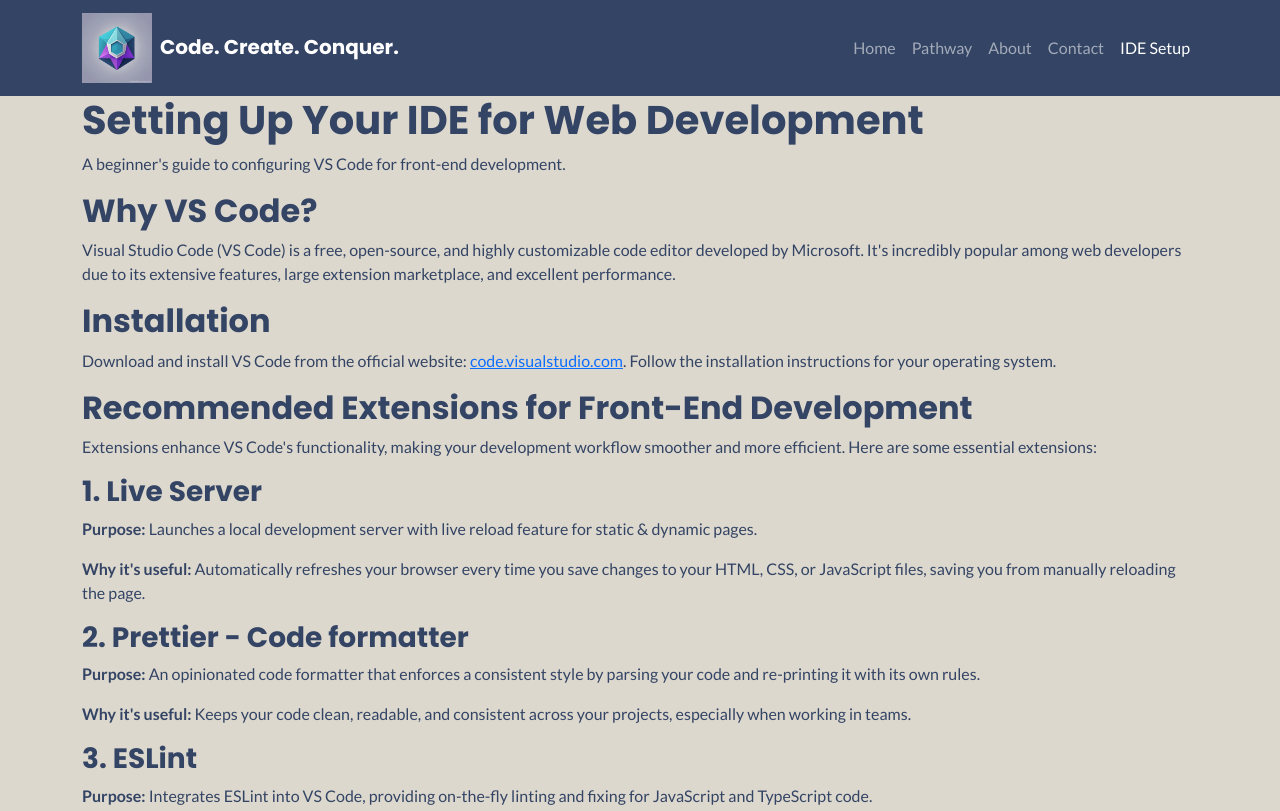
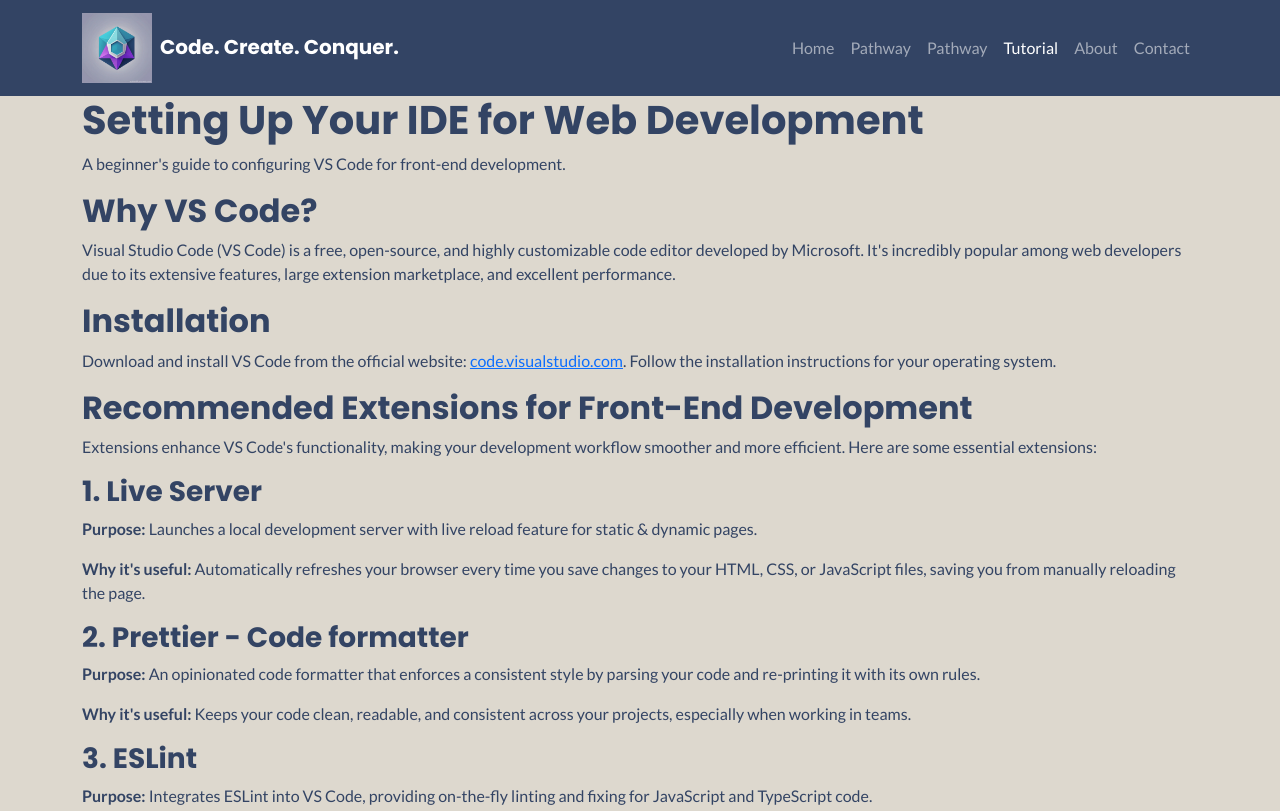
Before and after one commit to DanielTso/learn-web-dev, a plain HTML site: page tutorial.html in a window 1280 px wide. Shown: the top 811 px of the page. Drawn offline with nearby package versions, Linux system fonts and the light colour scheme.

Commit message:
fix: Update navbar in tutorial.html

```diff
--- a/tutorial.html
+++ b/tutorial.html
@@ -25,13 +25,16 @@
                         <a class="nav-link" href="pathway.html">Pathway</a>
                     </li>
                     <li class="nav-item">
+                        <a class="nav-link" href="pathway.html">Pathway</a>
+                    </li>
+                    <li class="nav-item">
+                        <a class="nav-link active" aria-current="page" href="tutorial.html">Tutorial</a>
+                    </li>
+                    <li class="nav-item">
                         <a class="nav-link" href="about.html">About</a>
                     </li>
                     <li class="nav-item">
                         <a class="nav-link" href="contact.html">Contact</a>
-                    </li>
-                    <li class="nav-item">
-                        <a class="nav-link active" aria-current="page" href="ide-setup.html">IDE Setup</a>
                     </li>
                 </ul>
             </div>
```
